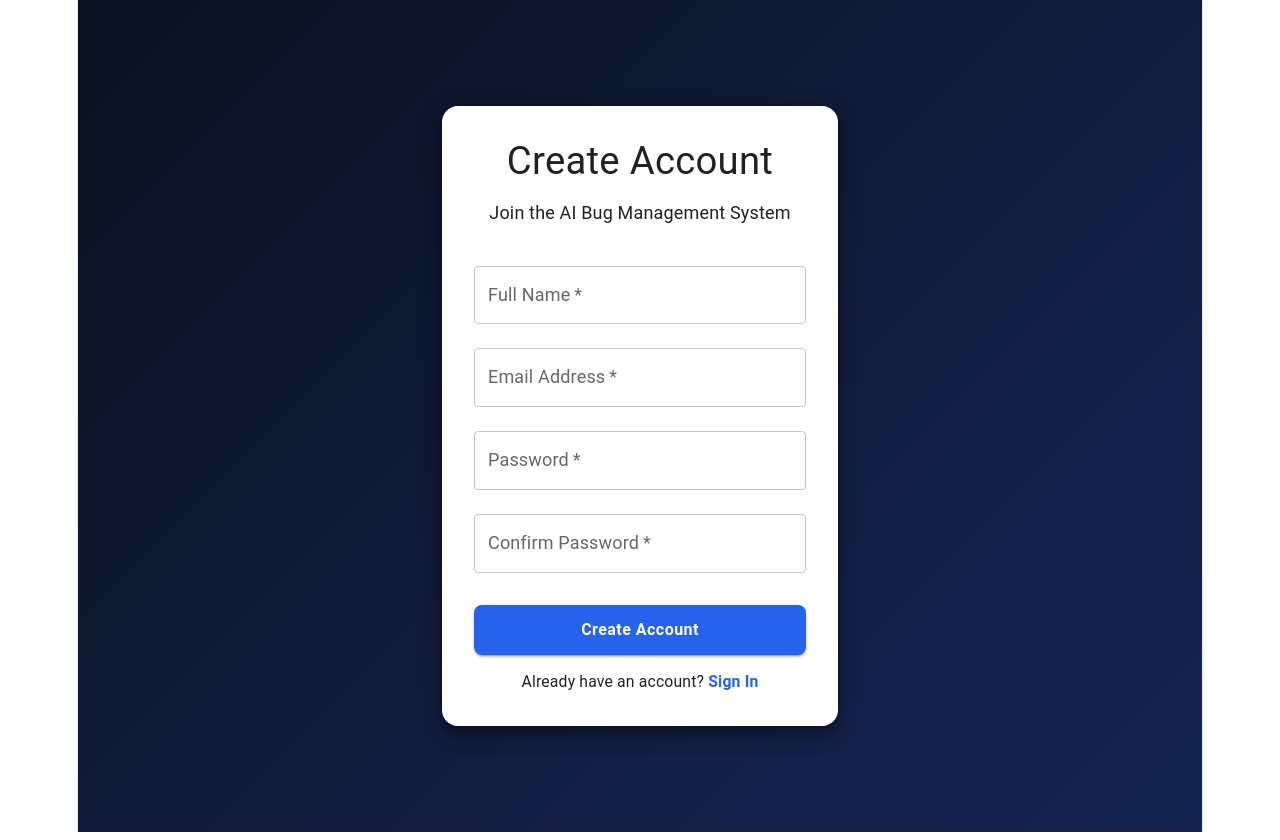
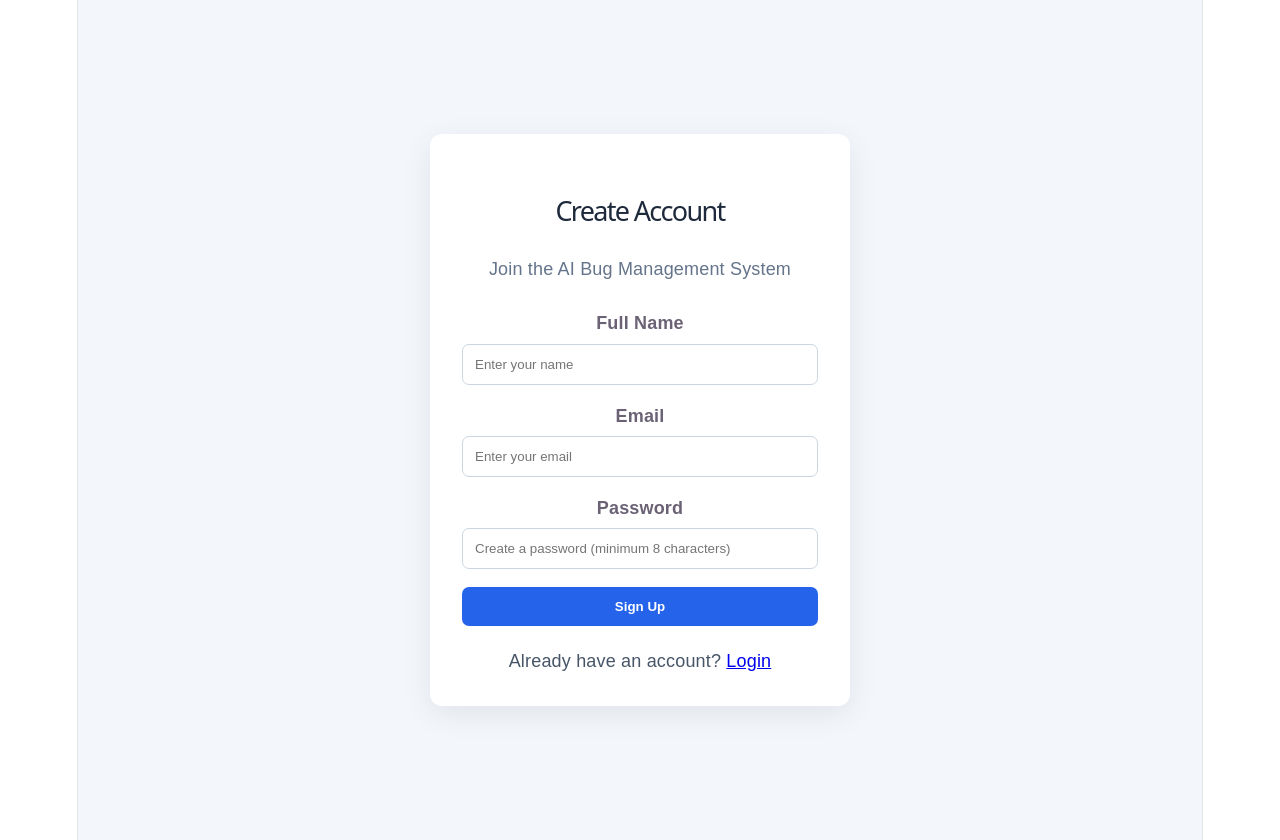
Before and after one commit to karamjitcse24-tech/AI-Bug-Detection-System, a React (Vite) app in the folder Frontend/: page /signup in a window 1280 px wide. Built offline with nearby package versions, Linux system fonts and the light colour scheme.

Commit message:
Connect signup page to backend registration

```diff
--- a/Frontend/src/pages/Signup.jsx
+++ b/Frontend/src/pages/Signup.jsx
@@ -1,123 +1,150 @@
 
-import { Link } from "react-router-dom";
-import {
-  Box,
-  Button,
-  Container,
-  Paper,
-  TextField,
-  Typography,
-} from "@mui/material";
+import { useState } from "react";
+import { Link, useNavigate } from "react-router-dom";
+import { registerUser } from "../services/authService";
 
 export default function Signup() {
+  const navigate = useNavigate();
+
+  const [name, setName] = useState("");
+  const [email, setEmail] = useState("");
+  const [password, setPassword] = useState("");
+  const [loading, setLoading] = useState(false);
+  const [error, setError] = useState("");
+  const [success, setSuccess] = useState("");
+
+  const handleSubmit = async (event) => {
+    event.preventDefault();
+    setError("");
+    setSuccess("");
+
+    if (password.length < 8) {
+      setError("Password must contain at least 8 characters.");
+      return;
+    }
+
+    setLoading(true);
+
+    try {
+      await registerUser({ name, email, password });
+      setSuccess("Account created successfully! Redirecting to login...");
+
+      setTimeout(() => {
+        navigate("/login");
+      }, 1200);
+    } catch (err) {
+      setError(
+        err.response?.data?.message ||
+        err.response?.data?.error ||
+        "Signup failed. Please check your details and try again."
+      );
+    } finally {
+      setLoading(false);
+    }
+  };
+
   return (
-    <Box
-      sx={{
-        minHeight: "100vh",
-        display: "flex",
-        alignItems: "center",
-        justifyContent: "center",
-        background: "linear-gradient(135deg, #0b1220, #172554)",
-        padding: 2,
-      }}
-    >
-      <Container maxWidth="xs">
-        <Paper
-          elevation={12}
-          sx={{
-            padding: { xs: 3, sm: 4 },
-            borderRadius: 4,
-            backgroundColor: "#ffffff",
-          }}
-        >
-          <Typography
-            variant="h4"
-            fontWeight={800}
-            textAlign="center"
-            color="#172554"
-            gutterBottom
-          >
-            Create Account
-          </Typography>
+    <div style={styles.page}>
+      <div style={styles.card}>
+        <h1 style={styles.title}>Create Account</h1>
+        <p style={styles.subtitle}>Join the AI Bug Management System</p>
 
-          <Typography
-            textAlign="center"
-            color="text.secondary"
-            sx={{ mb: 3 }}
-          >
-            Join the AI Bug Management System
-          </Typography>
+        <form onSubmit={handleSubmit}>
+          <label htmlFor="name" style={styles.label}>Full Name</label>
+          <input
+            id="name"
+            type="text"
+            autoComplete="name"
+            placeholder="Enter your name"
+            value={name}
+            onChange={(e) => setName(e.target.value)}
+            required
+            style={styles.input}
+          />
 
-          <Box component="form">
-            <TextField
-              fullWidth
-              required
-              label="Full Name"
-              autoComplete="name"
-              margin="normal"
-            />
+          <label htmlFor="email" style={styles.label}>Email</label>
+          <input
+            id="email"
+            type="email"
+            autoComplete="email"
+            placeholder="Enter your email"
+            value={email}
+            onChange={(e) => setEmail(e.target.value)}
+            required
+            style={styles.input}
+          />
 
-            <TextField
-              fullWidth
-              required
-              label="Email Address"
-              type="email"
-              autoComplete="email"
-              margin="normal"
-            />
+          <label htmlFor="password" style={styles.label}>Password</label>
+          <input
+            id="password"
+            type="password"
+            autoComplete="new-password"
+            placeholder="Create a password (minimum 8 characters)"
+            value={password}
+            onChange={(e) => setPassword(e.target.value)}
+            minLength={8}
+            maxLength={72}
+            required
+            style={styles.input}
+          />
 
-            <TextField
-              fullWidth
-              required
-              label="Password"
-              type="password"
-              autoComplete="new-password"
-              margin="normal"
-            />
+          {error && <p role="alert" style={styles.error}>{error}</p>}
+          {success && <p role="status" style={styles.success}>{success}</p>}
 
-            <TextField
-              fullWidth
-              required
-              label="Confirm Password"
-              type="password"
-              autoComplete="new-password"
-              margin="normal"
-            />
+          <button type="submit" disabled={loading} style={styles.button}>
+            {loading ? "Creating account..." : "Sign Up"}
+          </button>
+        </form>
 
-            <Button
-              fullWidth
-              type="submit"
-              variant="contained"
-              sx={{
-                mt: 3,
-                mb: 2,
-                py: 1.4,
-                borderRadius: 2,
-                textTransform: "none",
-                fontSize: 16,
-                fontWeight: 700,
-                backgroundColor: "#2563eb",
-              }}
-            >
-              Create Account
-            </Button>
-
-            <Typography textAlign="center" variant="body2">
-              Already have an account?{" "}
-              <Link
-                to="/login"
-                style={{
-                  color: "#2563eb",
-                  fontWeight: 700,
-                  textDecoration: "none",
-                }}
-              >
-                Sign In
-              </Link>
-            </Typography>
-          </Box>
-        </Paper>
-      </Container>
-    </Box>
+        <p style={styles.footer}>
+          Already have an account? <Link to="/login">Login</Link>
+        </p>
+      </div>
+    </div>
   );
 }
+
+const styles = {
+  page: {
+    minHeight: "100vh",
+    display: "flex",
+    alignItems: "center",
+    justifyContent: "center",
+    background: "#f3f6fb",
+    padding: "20px",
+    fontFamily: "Arial, sans-serif",
+  },
+  card: {
+    width: "100%",
+    maxWidth: "420px",
+    padding: "32px",
+    background: "#fff",
+    borderRadius: "12px",
+    boxShadow: "0 8px 30px rgba(0,0,0,0.08)",
+    boxSizing: "border-box",
+  },
+  title: { fontSize: "27px", textAlign: "center", color: "#1e293b" },
+  subtitle: { textAlign: "center", color: "#64748b", marginBottom: "28px" },
+  label: { display: "block", marginBottom: "7px", fontWeight: "600" },
+  input: {
+    width: "100%",
+    padding: "12px",
+    marginBottom: "18px",
+    border: "1px solid #cbd5e1",
+    borderRadius: "7px",
+    boxSizing: "border-box",
+  },
+  button: {
+    width: "100%",
+    padding: "12px",
+    background: "#2563eb",
+    color: "#fff",
+    border: "none",
+    borderRadius: "7px",
+    cursor: "pointer",
+    fontWeight: "600",
+  },
+  error: { color: "#dc2626", fontSize: "14px" },
+  success: { color: "#15803d", fontSize: "14px" },
+  footer: { textAlign: "center", marginTop: "22px", color: "#475569" },
+};
```
